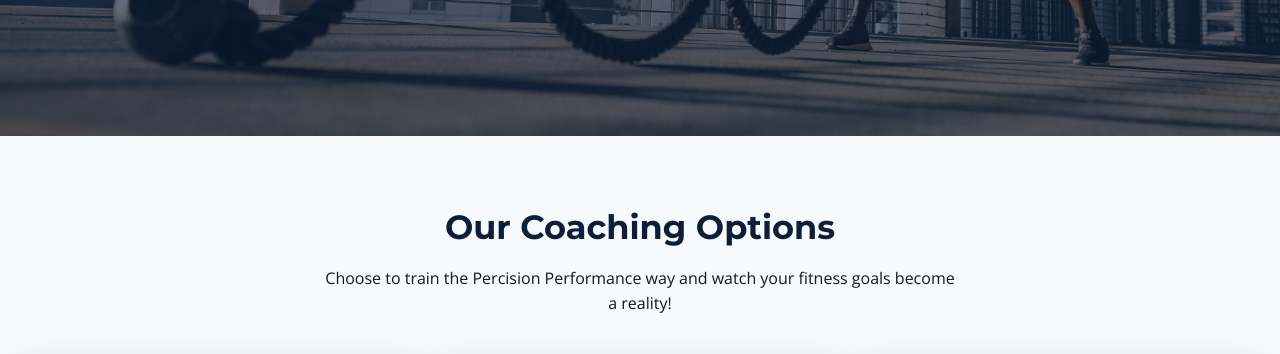
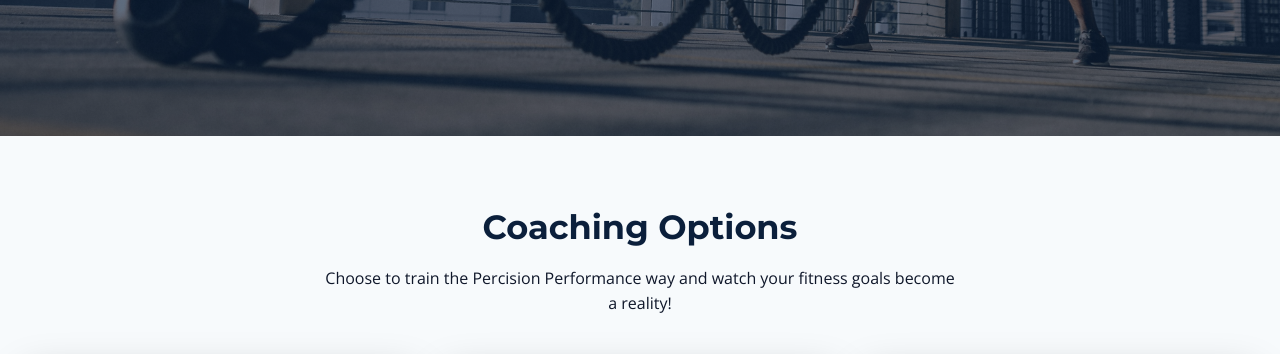
Before and after one commit to moranjohn-95/precision-performance-pt, a Django app: page / in a window 1280 px wide. Shown: the part 568-922 px from the top of the page. Run offline with Django 5.2, Linux system fonts and the light colour scheme.

Commit message:
Update header on homepage

```diff
--- a/templates/index.html
+++ b/templates/index.html
@@ -22,7 +22,7 @@
 
         <header class="home-programs-header">
             <h2 id="home-programs-heading" class="home-section-title">
-                Our Coaching Options
+                Coaching Options
             </h2>
             <p>
                 Choose to train the Percision Performance way and watch your fitness goals become a reality!
```
